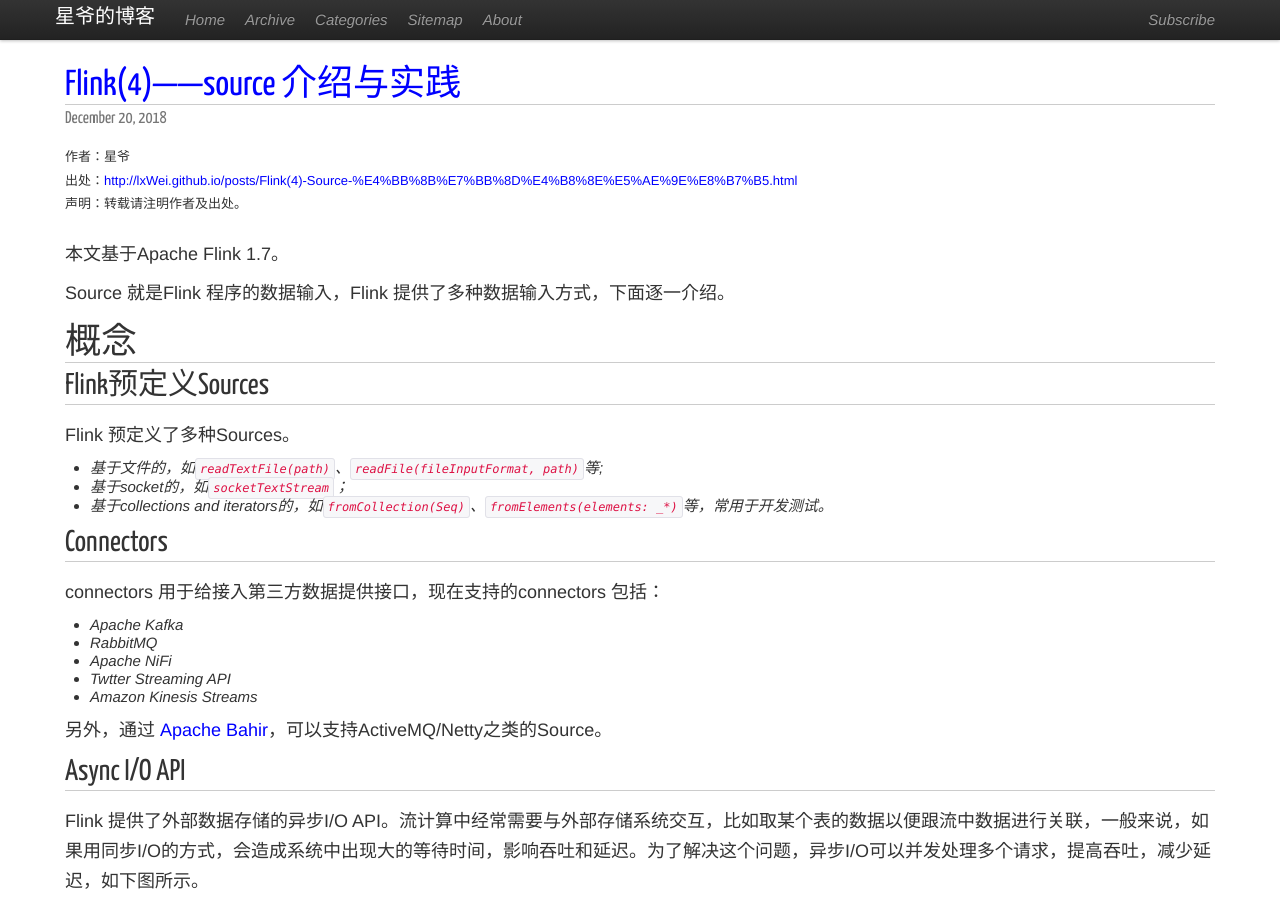
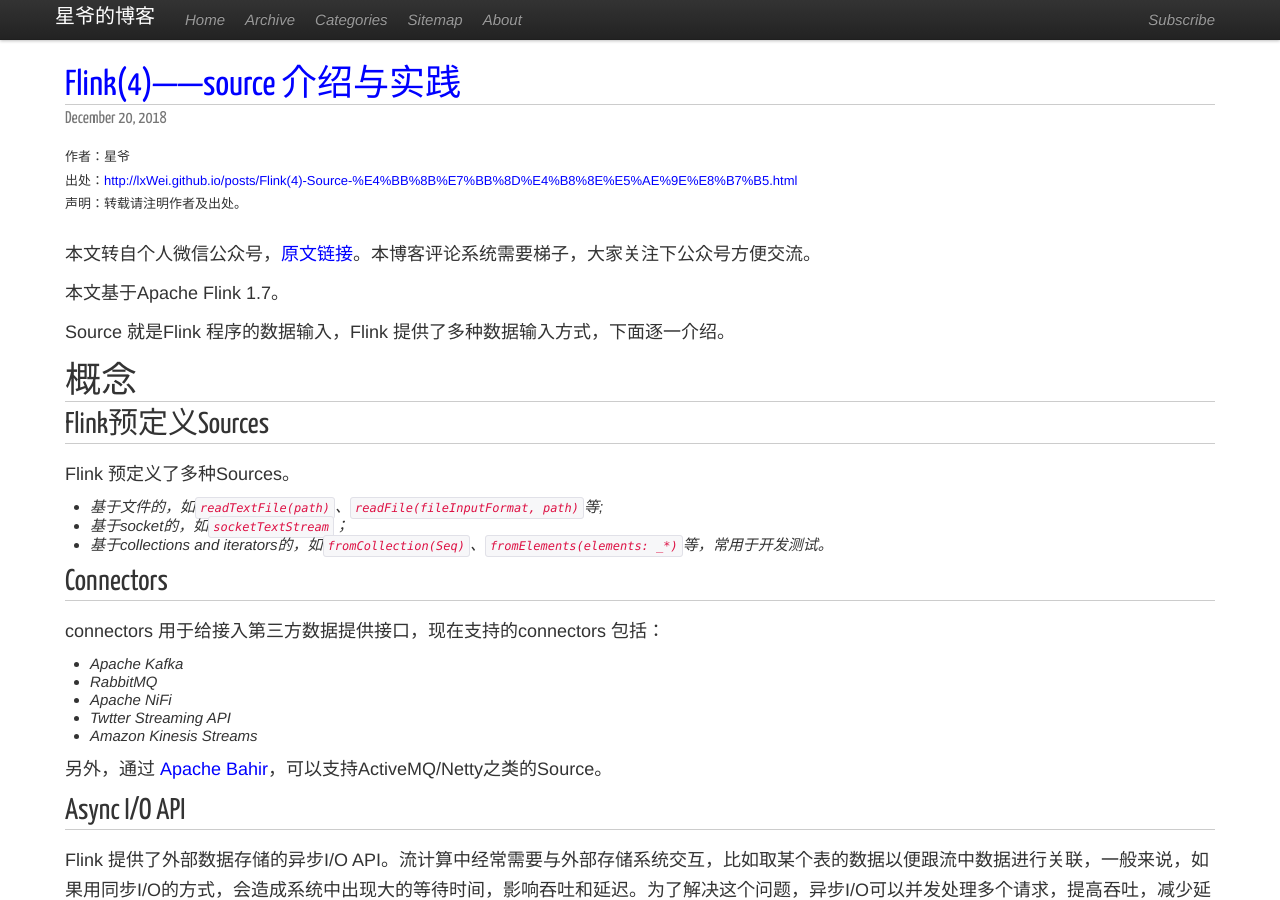
Before and after one commit to lxWei/lxwei.github.com, a Jekyll site: the page built from _posts/2018/2018-12-20-Flink(4)——Source 介绍与实践.md, in a window 1280 px wide and 900 px high. Built offline with Jekyll 4.4.1, drawn with Linux system fonts in a browser that asks for light colours; nearby versions of some CDN libraries; comment, search, counter and statistics services are not loaded.

Commit message:
flink4, fix

```diff
--- a/_posts/2018/2018-12-20-Flink(4)——Source 介绍与实践.md
+++ b/_posts/2018/2018-12-20-Flink(4)——Source 介绍与实践.md
@@ -7,6 +7,8 @@ categories:
 - Flink
 - Big Data
 ---
+
+本文转自个人微信公众号，[原文链接](https://mp.weixin.qq.com/s/jvveJR99vKQ11Jlr9mkMqA)。本博客评论系统需要梯子，大家关注下公众号方便交流。
 
 本文基于Apache Flink 1.7。
 
```
